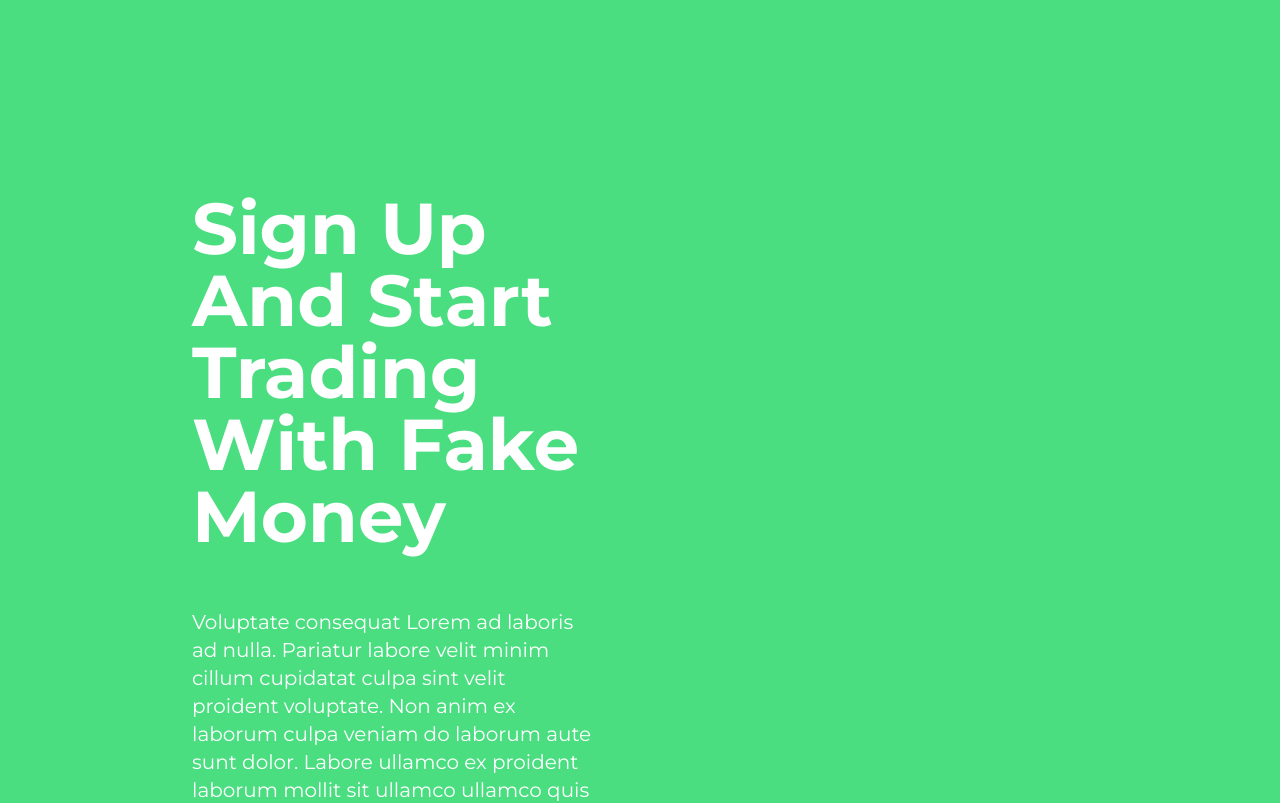
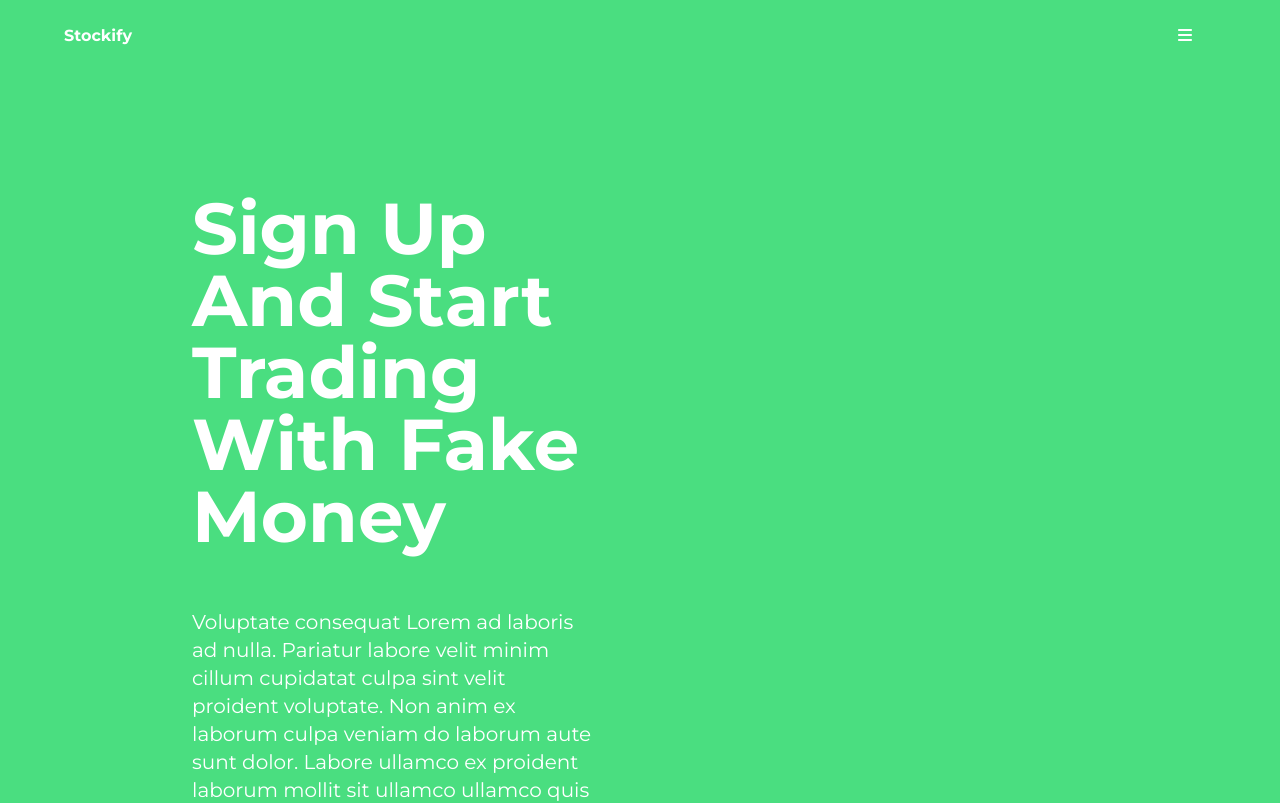
Before and after one commit to Arber99/stockapp-frontend, an Angular app: page /signup in a window 1280 px wide. Shown: the top 803 px of the page. Built offline with nearby package versions, Linux system fonts and the light colour scheme.

Commit message:
💄 Improved styling

```diff
--- a/src/app/components/navbar/navbar.component.html
+++ b/src/app/components/navbar/navbar.component.html
@@ -1,9 +1,9 @@
 <div
-  class="flex pl-12 pr-4 lg:pl-16 lg:pr-16 absolute justify-between z-[100] bg-white border-zinc-400 h-[72px] w-full"
+  class="flex pl-12 pr-4 lg:pl-16 lg:pr-16 absolute justify-between z-[100] border-zinc-400 h-[72px] w-full"
 >
   <div class="flex items-center">
-    <a href="'/'">
-      <h1 class="text-base font-bold text-2xl text-black">Stockify</h1>
+    <a [routerLink]="'/'">
+      <h1 class="text-base font-bold text-2xl text-white dark:text-black">Stockify</h1>
     </a>
   </div>
   <ul
@@ -11,7 +11,7 @@
     *ngIf="currentWindowWidth > 1280; else menu"
   >
     <li>
-      <a href="'/easylanguage'" class="text-zinc-800"
+      <a href="'/easylanguage'" class="text-white dark:text-zinc-800"
         ><fa-icon
           [icon]="faBookOpenReader"
           aria-hidden="true"
@@ -21,7 +21,7 @@
       >
     </li>
     <li>
-      <a href="'/accessibility'" class="text-zinc-800"
+      <a href="'/accessibility'" class="text-white dark:text-zinc-800"
         ><fa-icon
           [icon]="faCircleInfo"
           aria-hidden="true"
@@ -31,11 +31,11 @@
       >
     </li>
     <li
-      class="text-black font-bold before:content-[''] before:absolute before:w-[1px] before:h-6 before:bg-zinc-800 before:-translate-x-6"
+      class="text-white dark:text-black font-bold before:content-[''] before:absolute before:w-[1px] before:h-6 before:bg-white dark:before:bg-zinc-800 before:-translate-x-6"
     >
       <a href="#">About</a>
     </li>
-    <li class="text-black font-bold">
+    <li class="text-white dark:text-black font-bold">
       <a href="#">Login</a>
     </li>
     <li class="text-white font-bold">
@@ -48,7 +48,7 @@
       [attr.aria-expanded]="isMenu"
       (click)="onMenu(isMenu)"
     >
-      <fa-icon [icon]="faBars" class="p-6 text-black"></fa-icon>
+      <fa-icon [icon]="faBars" class="p-6 text-white dark:text-black"></fa-icon>
     </button>
   </ng-template>
 </div>
--- a/src/app/pages/home/home.component.html
+++ b/src/app/pages/home/home.component.html
@@ -1,4 +1,4 @@
-<comp-navbar></comp-navbar>
+<comp-navbar class="dark"></comp-navbar>
 <comp-main></comp-main>
 <comp-introduction></comp-introduction>
 <comp-course></comp-course>
--- a/src/app/pages/sign-up/sign-up.component.html
+++ b/src/app/pages/sign-up/sign-up.component.html
@@ -1,3 +1,4 @@
+<comp-navbar></comp-navbar>
 <div
   class="grid grid-cols-1 xl:grid-cols-2 pl-12 pr-12 xl:gap-24 xl:pr-48 xl:pl-48 xl:justify-between min-h-[calc(max(500px,_100vh))] bg-green-400"
 >
--- a/tailwind.config.js
+++ b/tailwind.config.js
@@ -1,5 +1,6 @@
 /** @type {import('tailwindcss').Config} */
 module.exports = {
+  darkMode: 'class',
   content: ["./src/**/*.{html,ts}"],
   theme: {
     extend: {},
```
